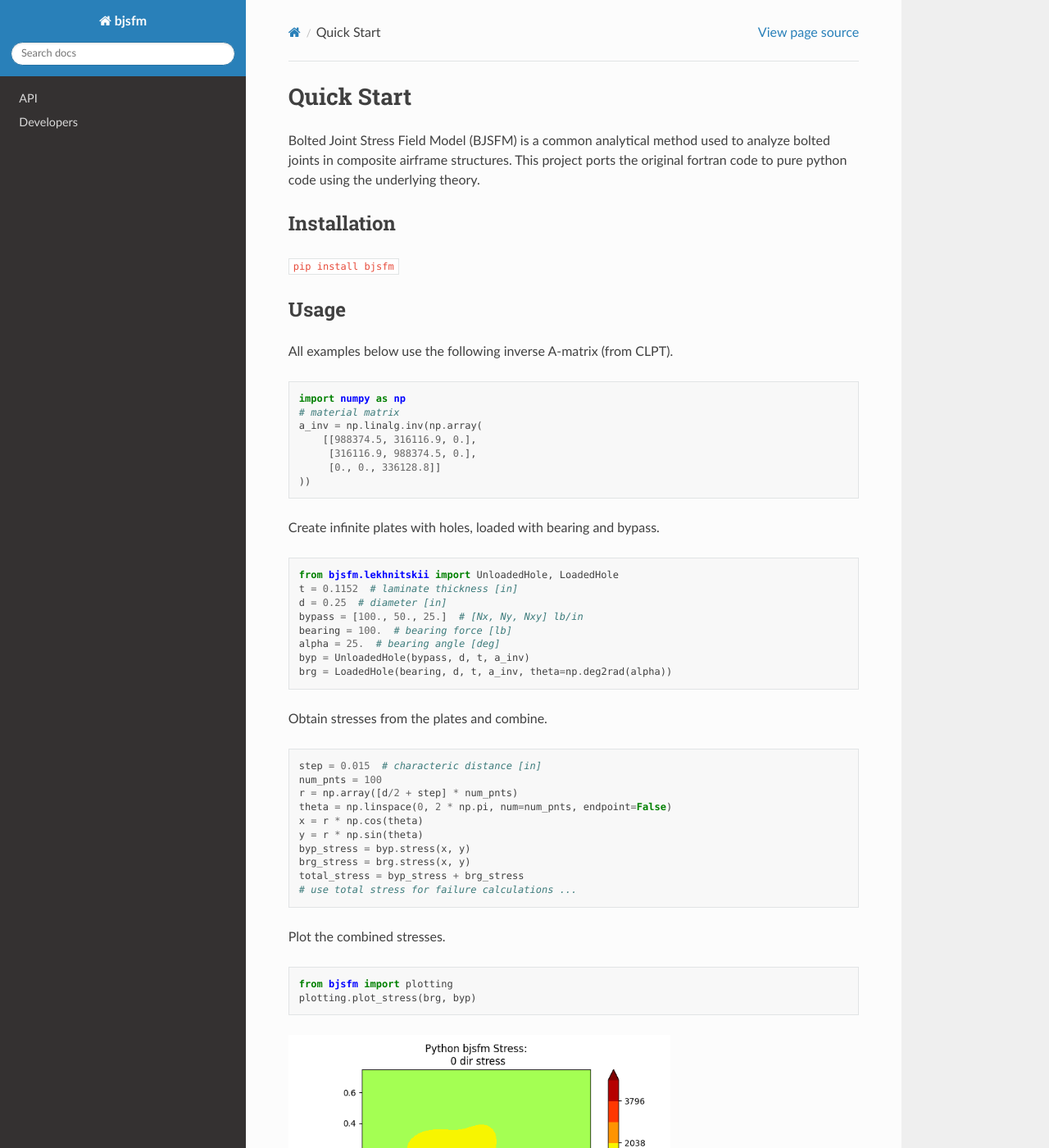
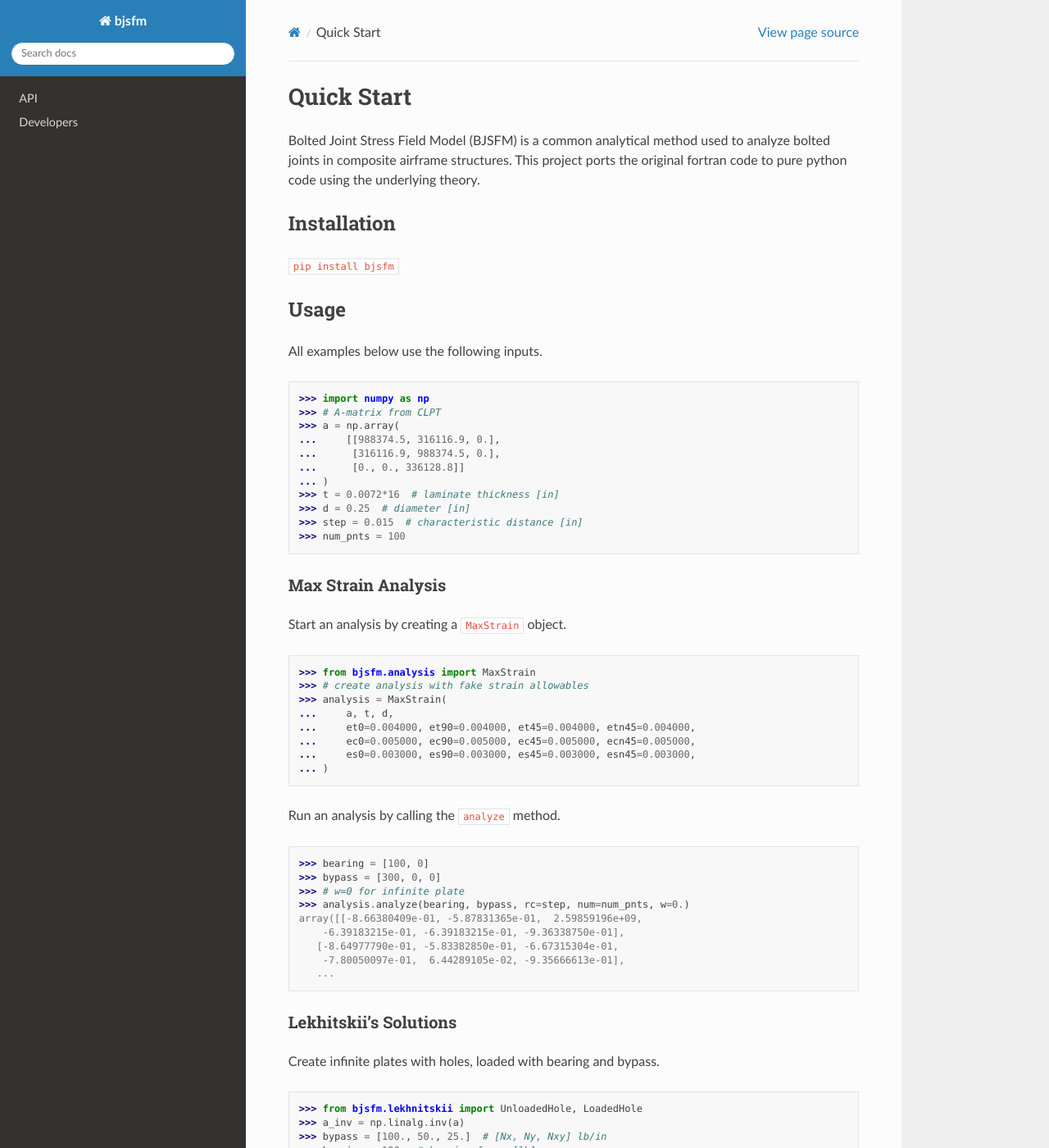
Before and after one commit to BenjaminETaylor/bjsfm, a Sphinx documentation site: the page built from docs/source/index.rst, in a window 1280 px wide and 1400 px high. Shown: the whole window at 82% size. Built offline with Sphinx 7.4.7 and the Read the Docs theme 2.0.0, drawn with Linux system fonts in a browser that asks for light colours; some of the changed text lies outside the part shown.

Commit message:
updated docs for analysis.py (0.2.0)

```diff
--- a/docs/source/api.rst
+++ b/docs/source/api.rst
@@ -1,5 +1,11 @@
 API
 ===
+
+Analysis Module
+---------------
+
+.. automodule:: bjsfm.analysis
+    :members:
 
 Lekhnitskii Module
 ------------------
--- a/docs/source/dev.rst
+++ b/docs/source/dev.rst
@@ -10,7 +10,7 @@ the lekhnitskii.f fortran file.
 
 ``python -m numpy.f2py -c -m lekhnitskii_f lekhnitskii.f``
 
-You may need to download a fortran compiler. For linux, GFortran will work and should be available on your distos
+You may need to download a fortran compiler. For linux, GFortran will work and should be available on your distros
 software center.
 
 Reference the `numpy documentation <https://numpy.org/doc/stable/f2py/>`_ for issues.
--- a/docs/source/index.rst
+++ b/docs/source/index.rst
@@ -19,44 +19,74 @@ Installation
 Usage
 -----
 
-All examples below use the following inverse A-matrix (from CLPT). ::
+All examples below use the following inputs.
 
-    import numpy as np
-    # material matrix
-    a_inv = np.linalg.inv(np.array(
-        [[988374.5, 316116.9, 0.],
-         [316116.9, 988374.5, 0.],
-         [0., 0., 336128.8]]
-    ))
+>>> import numpy as np
+>>> # A-matrix from CLPT
+>>> a = np.array(
+...     [[988374.5, 316116.9, 0.],
+...      [316116.9, 988374.5, 0.],
+...      [0., 0., 336128.8]]
+... )
+>>> t = 0.0072*16  # laminate thickness [in]
+>>> d = 0.25  # diameter [in]
+>>> step = 0.015  # characteristic distance [in]
+>>> num_pnts = 100
 
-Create infinite plates with holes, loaded with bearing and bypass. ::
+Max Strain Analysis
+^^^^^^^^^^^^^^^^^^^^^^
 
-    from bjsfm.lekhnitskii import UnloadedHole, LoadedHole
-    t = 0.1152  # laminate thickness [in]
-    d = 0.25  # diameter [in]
-    bypass = [100., 50., 25.]  # [Nx, Ny, Nxy] lb/in
-    bearing = 100.  # bearing force [lb]
-    alpha = 25.  # bearing angle [deg]
-    byp = UnloadedHole(bypass, d, t, a_inv)
-    brg = LoadedHole(bearing, d, t, a_inv, theta=np.deg2rad(alpha))
+Start an analysis by creating a ``MaxStrain`` object.
 
-Obtain stresses from the plates and combine. ::
+>>> from bjsfm.analysis import MaxStrain
+>>> # create analysis with fake strain allowables
+>>> analysis = MaxStrain(
+...     a, t, d,
+...     et0=0.004000, et90=0.004000, et45=0.004000, etn45=0.004000,
+...     ec0=0.005000, ec90=0.005000, ec45=0.005000, ecn45=0.005000,
+...     es0=0.003000, es90=0.003000, es45=0.003000, esn45=0.003000,
+... )
 
-    step = 0.015  # characteric distance [in]
-    num_pnts = 100
-    r = np.array([d/2 + step] * num_pnts)
-    theta = np.linspace(0, 2 * np.pi, num=num_pnts, endpoint=False)
-    x = r * np.cos(theta)
-    y = r * np.sin(theta)
-    byp_stress = byp.stress(x, y)
-    brg_stress = brg.stress(x, y)
-    total_stress = byp_stress + brg_stress
-    # use total stress for failure calculations ...
+Run an analysis by calling the ``analyze`` method.
 
-Plot the combined stresses. ::
+>>> bearing = [100, 0]
+>>> bypass = [300, 0, 0]
+>>> # w=0 for infinite plate
+>>> analysis.analyze(bearing, bypass, rc=step, num=num_pnts, w=0.)
+array([[-8.66380409e-01, -5.87831365e-01,  2.59859196e+09,
+    -6.39183215e-01, -6.39183215e-01, -9.36338750e-01],
+   [-8.64977790e-01, -5.83382850e-01, -6.67315304e-01,
+    -7.80050097e-01,  6.44289105e-02, -9.35666613e-01],
+   ...
 
-    from bjsfm import plotting
-    plotting.plot_stress(brg, byp)
+Lekhitskii's Solutions
+^^^^^^^^^^^^^^^^^^^^^^
+
+Create infinite plates with holes, loaded with bearing and bypass.
+
+>>> from bjsfm.lekhnitskii import UnloadedHole, LoadedHole
+>>> a_inv = np.linalg.inv(a)
+>>> bypass = [100., 50., 25.]  # [Nx, Ny, Nxy] lb/in
+>>> bearing = 100.  # bearing force [lb]
+>>> alpha = 25.  # bearing angle [deg]
+>>> byp = UnloadedHole(bypass, d, t, a_inv)
+>>> brg = LoadedHole(bearing, d, t, a_inv, theta=np.deg2rad(alpha))
+
+Obtain stresses from the plates and combine.
+
+>>> r = np.array([d/2 + step] * num_pnts)
+>>> theta = np.linspace(0, 2 * np.pi, num=num_pnts, endpoint=False)
+>>> x = r * np.cos(theta)
+>>> y = r * np.sin(theta)
+>>> byp_stress = byp.stress(x, y)
+>>> brg_stress = brg.stress(x, y)
+>>> total_stress = byp_stress + brg_stress
+>>> # use total stress for failure calculations ...
+
+Plot the combined stresses.
+
+>>> from bjsfm import plotting
+>>> plotting.plot_stress(brg, byp)
 
 .. image:: ../img/example_stress_plot.png
    :height: 350px
```
Also changed, not shown: 2 other files.
